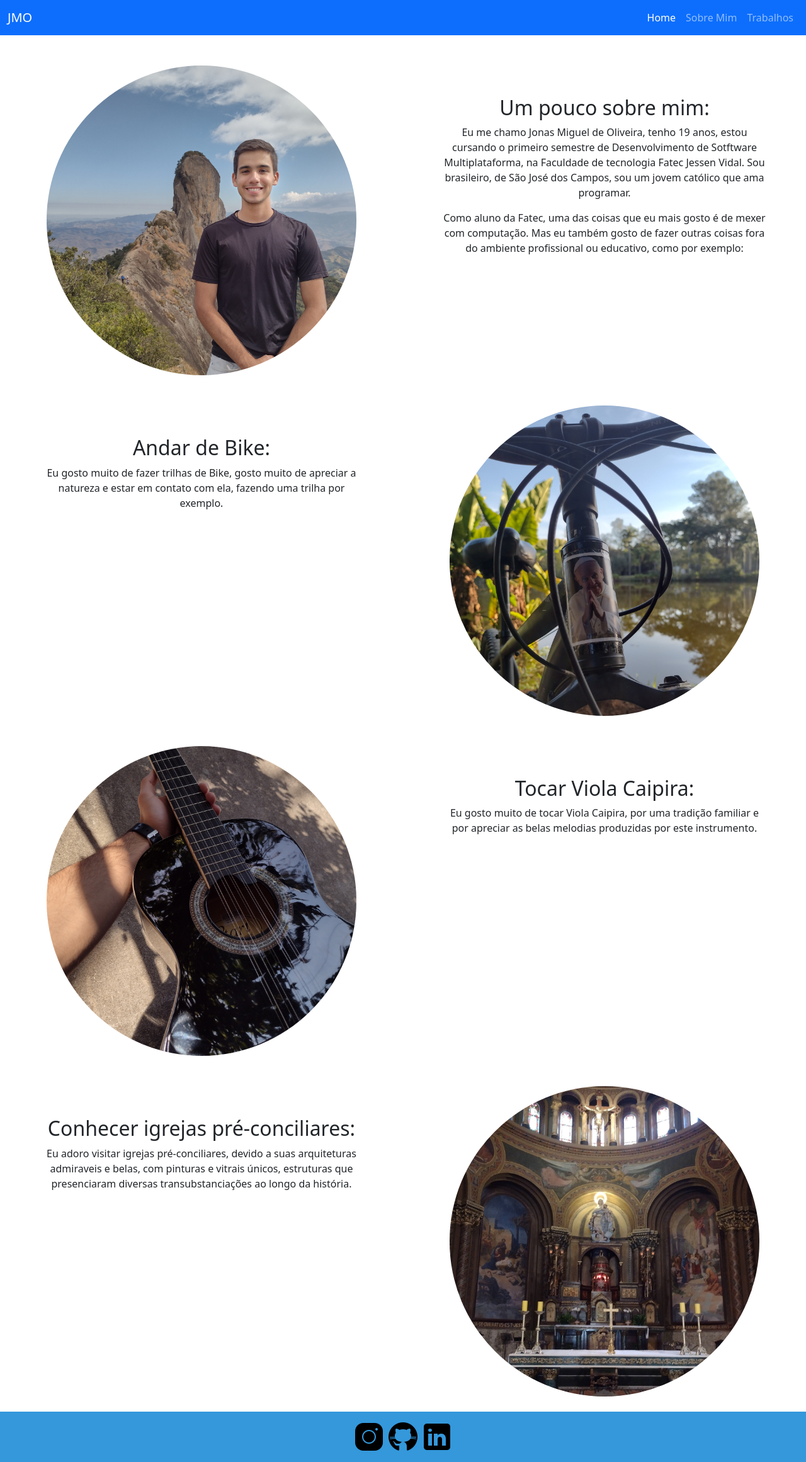
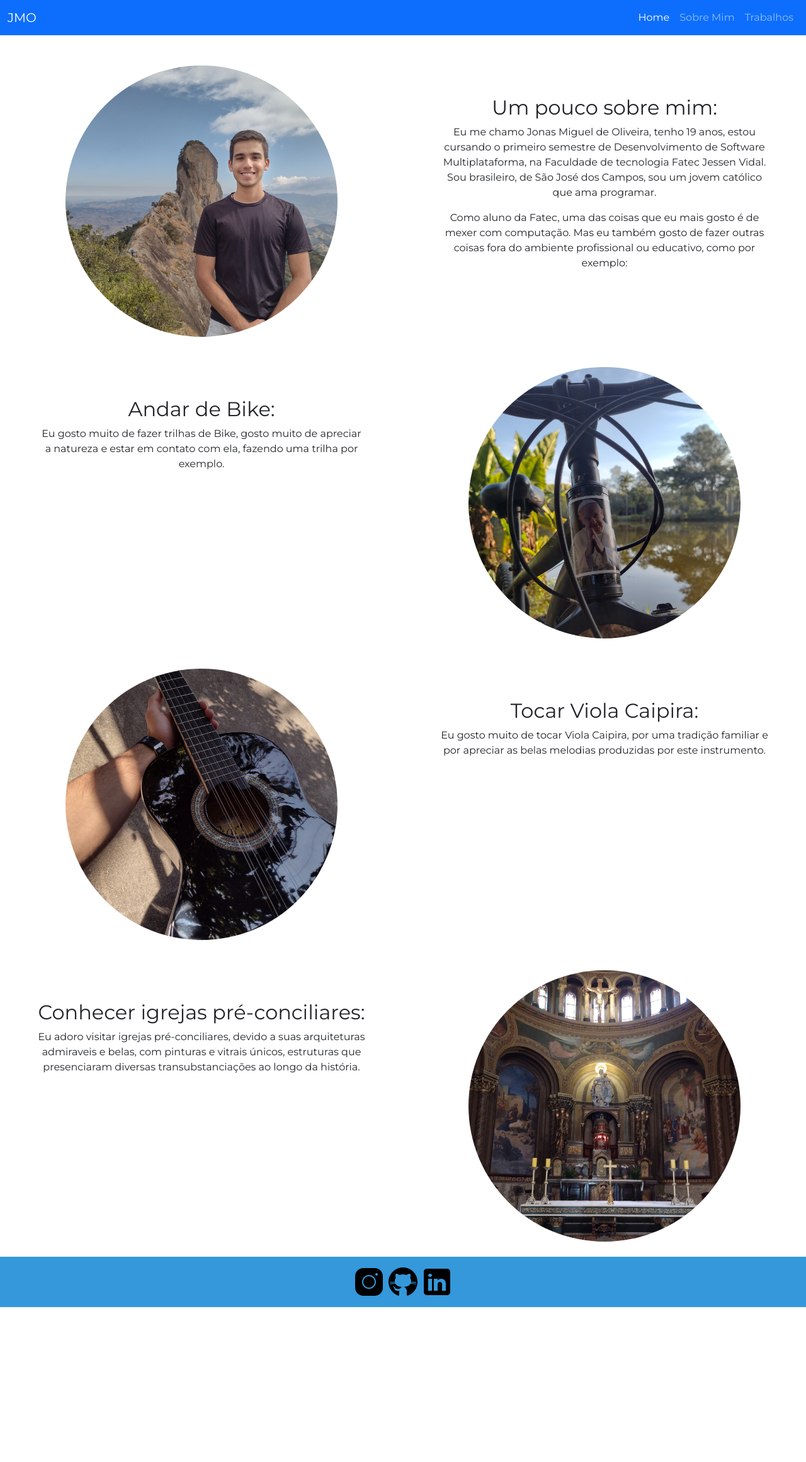
Before and after one commit to Jonasoliver/Portfolio_Digital_DSM, a Flask app: page /sobremim in a window 1280 px wide. Shown: the whole page at 63% size. After the commit the page ends 2076 px from the top, so only its background shows below. Run offline with Flask 3, Linux system fonts and the light colour scheme.

Commit message:
adicionei uma foto minha que substituirá a outra em telas menores, adicionei o filtro e adicionei a fonte da pagina sobre mim
adicionei uma foto minha que substituirá a outra em telas menores, adicionei o filtro e adicionei a fonte da pagina sobre mim

```diff
--- a/src/static/style.css
+++ b/src/static/style.css
@@ -5,7 +5,7 @@ body {
 }
 
 .content {
-    flex: 1; /* O conteúdo irá ocupar o espaço restante */
+    flex: 1;
 }
 
 .footer {
@@ -16,7 +16,7 @@ body {
 }
 
 .custom-img {
-    max-width: 350px; /* ou o tamanho desejado */
+    max-width: 350px;
 
 
 }
@@ -31,3 +31,30 @@ body {
     max-width: 100%;
     height: auto;
 }
+
+
+
+/* controla a imagem minha, tornando-a responsiva e adicionando o filtro*/
+
+.container-fluid {
+    text-align: center;
+}
+
+.img-container {
+    max-width: 100%;
+    margin: auto;
+    position: relative;
+}
+
+.img-container img {
+    max-width: 100%;
+    height: auto;
+    border-radius: 50%;
+}
+
+@media (max-width: 576px) {
+    .img-container img {
+        content: url("../static/eu-pequeno.jpg");
+        filter: grayscale(100%);
+    }
+}
--- a/src/templates/sobremim.html
+++ b/src/templates/sobremim.html
@@ -4,16 +4,24 @@ Contatos
 {% endblock %}
 
 {% block content %}
-<div class="container-fluid d-flex align-items-center justify-content-center mt-5">
+<style>
+    /* Importação da Fonte do Google Fonts usando @import */
+    @import url('https://fonts.googleapis.com/css2?family=Montserrat&display=swap');
+
+    body {
+        font-family: 'Montserrat', sans-serif;
+    }
+</style>
+<div class="container-fluid mt-5">
     <div class="row">
-        <div class="col-md-6 text-center">
-            <img src="../static/eu.jpg" alt="Sua Foto" class="img-fluid rounded-circle custom-img" style="max-width: 80%;">
+        <div class="col-md-6 text-center img-container">
+            <img src="../static/eu.jpg" style="max-width: 70%;" alt="Sua Foto" class="img-fluid rounded-circle custom-img">
         </div>
-        <div class="col-md-6 text-center">
+        <div class="col-md-6 text-center info-container">
             <div class="p-5">
                 <h2>Um pouco sobre mim:</h2>
                 <p>Eu me chamo Jonas Miguel de Oliveira, tenho 19 anos,
-                    estou cursando o primeiro semestre de Desenvolvimento de Sotftware Multiplataforma,
+                    estou cursando o primeiro semestre de Desenvolvimento de Software Multiplataforma,
                     na Faculdade de tecnologia Fatec Jessen Vidal. Sou brasileiro, de São José dos Campos,
                     sou um jovem católico que ama programar.</p>
                 <p>Como aluno da Fatec, uma das coisas que eu mais gosto é de mexer com computação.
@@ -25,7 +33,7 @@ Contatos
 <div class="container-fluid d-flex align-items-center justify-content-center mt-5">
     <div class="row">
         <div class="col-md-6 text-center order-md-2">
-            <img src="../static/bike.jpg" alt="Sua Foto 2" class="img-fluid rounded-circle custom-img" style="max-width: 80%;">
+            <img src="../static/bike.jpg" alt="Sua Foto 2" class="img-fluid rounded-circle custom-img" style="max-width: 70%;">
         </div>
         <div class="col-md-6 text-center order-md-1">
             <div class="p-5">
@@ -38,7 +46,7 @@ Contatos
 <div class="container-fluid d-flex align-items-center justify-content-center mt-5">
     <div class="row">
         <div class="col-md-6 text-center">
-            <img src="../static/viola.jpg" alt="Sua Foto" class="img-fluid rounded-circle custom-img" style="max-width: 80%;">
+            <img src="../static/viola.jpg" alt="Sua Foto" class="img-fluid rounded-circle custom-img" style="max-width: 70%;">
         </div>
         <div class="col-md-6 text-center ">
             <div class="p-5">
@@ -51,7 +59,7 @@ Contatos
 <div class="container-fluid d-flex align-items-center justify-content-center mt-5 ">
     <div class="row">
         <div class="col-md-6 text-center order-md-2">
-            <img src="../static/igreja.jpg" alt="Sua Foto 2" class="img-fluid rounded-circle custom-img" style="max-width: 80%;">
+            <img src="../static/igreja.jpg" alt="Sua Foto 2" class="img-fluid rounded-circle custom-img" style="max-width: 70%;">
         </div>
         <div class="col-md-6 text-center order-md-1">
             <div class="p-5 ">
```
Also changed, not shown: src/static/eu-pequeno.jpg (added).
